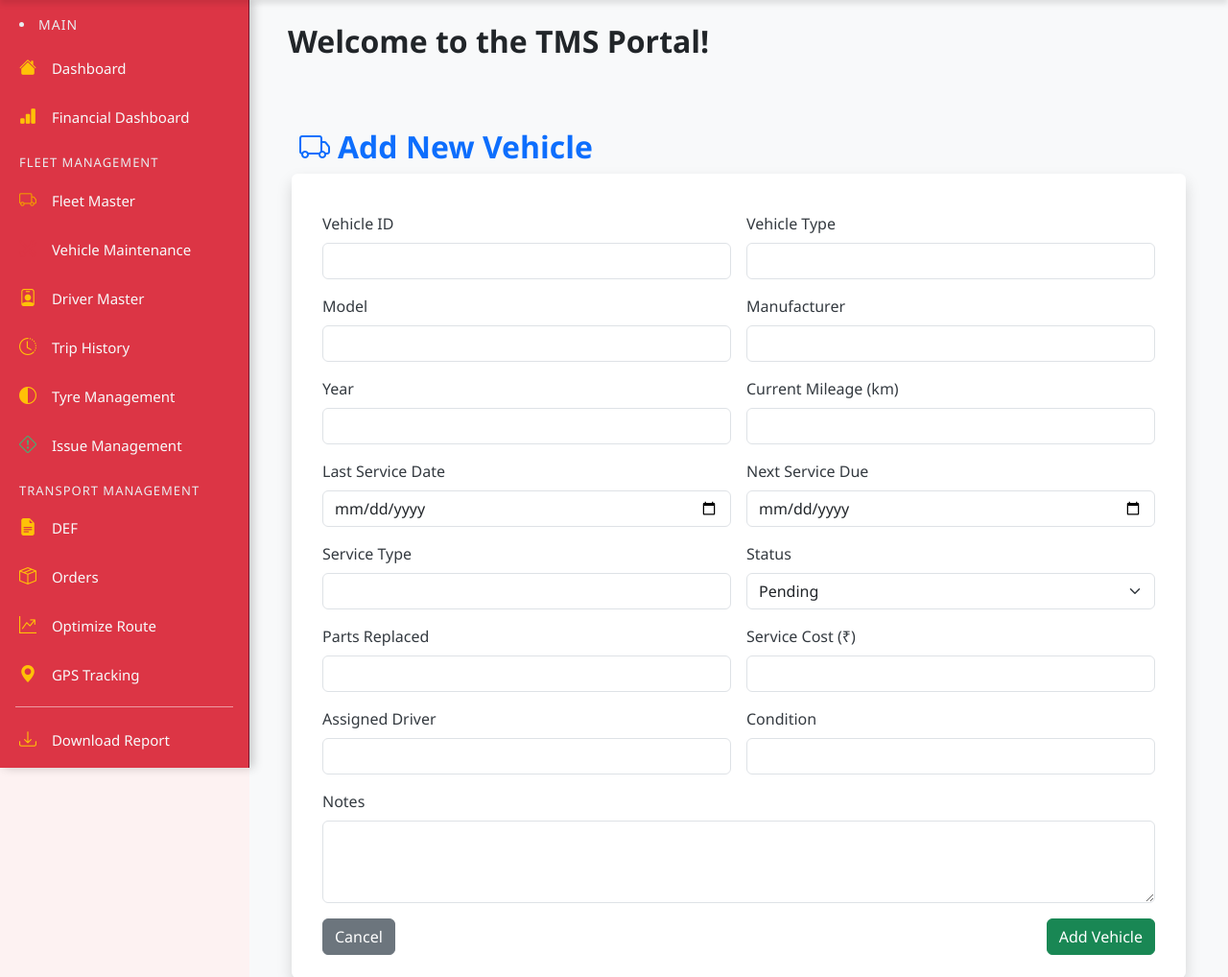
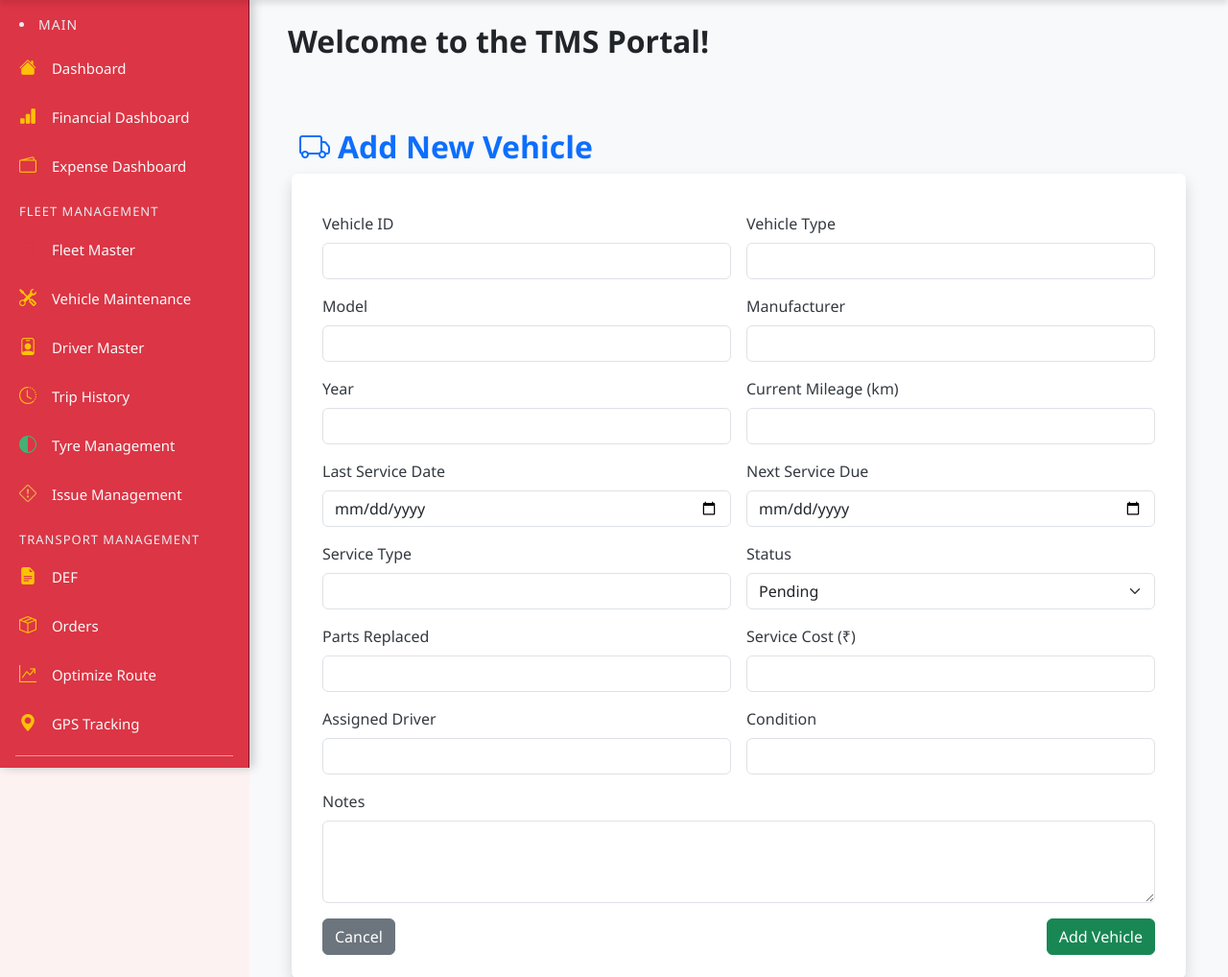
Before and after one commit to ashish86git/ashi-tms, a Flask app: page /add_vehicle in a window 1280 px wide. Shown: the part 56-1074 px from the top of the page at 96% size. Run offline with Flask 3, Linux system fonts and the light colour scheme; some libraries are stand-ins or nearby versions.

Commit message:
Add files via upload

```diff
--- a/templates/layout.html
+++ b/templates/layout.html
@@ -362,7 +362,9 @@
     <a href="/financial" class="list-group-item {% if request.path == '/financial' %}active{% endif %}">
       <i class="bi bi-bar-chart-fill"></i> Financial Dashboard
     </a>
-
+    <a href="/ems" class="list-group-item {% if request.path == '/ems' %}active{% endif %}">
+      <i class="bi bi-wallet2"></i> Expense Dashboard
+    </a>
     <h5>FLEET MANAGEMENT</h5>
     <a href="/fleet_master" class="list-group-item {% if request.path == '/fleet_master' %}active{% endif %}">
       <i class="bi bi-truck"></i> Fleet Master
```
